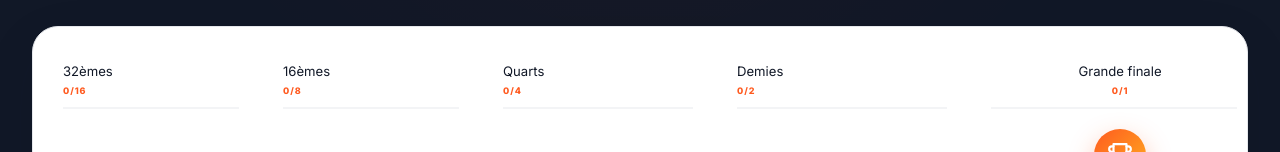
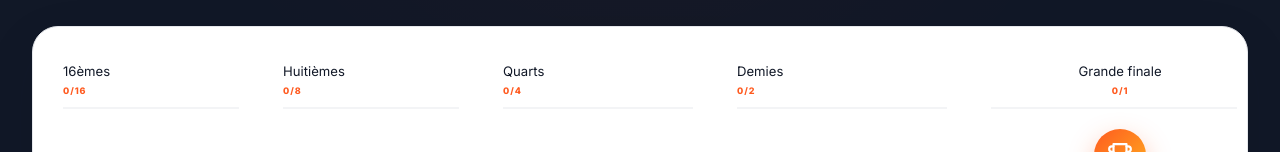
Before and after one commit to Emmanuel2-codeur/bataille-des-charos, a React (Vite) app: page /bracket in a window 1280 px wide. Shown: the part 295-447 px from the top of the page. Built offline with nearby package versions, Linux system fonts and the light colour scheme; no server answers; the database is empty.

Commit message:
mise a our 32em

```diff
--- a/src/components/BracketTree.jsx
+++ b/src/components/BracketTree.jsx
@@ -1,11 +1,11 @@
 import { CalendarClock, Clock3, Crosshair, Crown, Shield, Trophy, Zap } from 'lucide-react'
 
-// La phase finale se joue en 32èmes → 16èmes → quarts → demies → finale.
+// La phase finale se joue en 16èmes → huitièmes → quarts → demies → finale.
 // Chaque tour (sauf la finale) est scindé en deux moitiés symétriques (gauche/droite)
 // qui convergent vers la finale au centre, comme un vrai tableau de tournoi.
 const ROUNDS = [
-  { phase: 'trente_deuxieme', short: '32èmes', full: 16 },
-  { phase: 'seizieme', short: '16èmes', full: 8 },
+  { phase: 'trente_deuxieme', short: '16èmes', full: 16 },
+  { phase: 'seizieme', short: 'Huitièmes', full: 8 },
   { phase: 'quart', short: 'Quarts', full: 4 },
   { phase: 'demie', short: 'Demies', full: 2 },
 ]
@@ -86,7 +86,7 @@ function BracketSlot({ match, onSelect, incomingEdge, outgoing }) {
 }
 
 // side: 'left' (le flux sort vers la droite) ou 'right' (le flux sort vers la gauche, en miroir).
-// roundIndex: 0 = tour le plus large (32èmes), le dernier = demies.
+// roundIndex: 0 = tour le plus large (16èmes), le dernier = demies.
 function RoundColumn({ side, roundIndex, slots, meta, matchesCountLabel, onSelect }) {
   const half = slots.length
   const outEdge = side === 'left' ? 'right' : 'left'
--- a/src/components/FinalistsAdmin.jsx
+++ b/src/components/FinalistsAdmin.jsx
@@ -6,8 +6,8 @@ import {
 import { supabase } from '../lib/supabaseClient'
 
 const PHASES = [
-  { key: 'trente_deuxieme', label: '32èmes de finale', short: '32èmes', count: 16, previous: null },
-  { key: 'seizieme', label: '16èmes de finale', short: '16èmes', count: 8, previous: 'trente_deuxieme' },
+  { key: 'trente_deuxieme', label: '16èmes de finale', short: '16èmes', count: 16, previous: null },
+  { key: 'seizieme', label: 'Huitièmes de finale', short: 'Huitièmes', count: 8, previous: 'trente_deuxieme' },
   { key: 'quart', label: 'Quarts de finale', short: 'Quarts', count: 4, previous: 'seizieme' },
   { key: 'demie', label: 'Demi-finales', short: 'Demies', count: 2, previous: 'quart' },
   { key: 'finale', label: 'Grande finale', short: 'Finale', count: 1, previous: 'demie' },
@@ -319,7 +319,7 @@ export default function FinalistsAdmin({ players, onChanged, setError, setMessag
         </div>
 
         <div id="finalistes-programmer" className="final-schedule-panel rounded-2xl border border-charo-orange/30 bg-charo-orange/[0.035] p-5 mb-8">
-          <div className="flex items-center justify-between gap-3 mb-4"><div><h4 className="font-bold">{editingId ? `Modifier ${PHASES.find(p => p.key === phaseFilter)?.short || ''} — case ${targetPosition || ''}` : `Programmer → ${PHASES.find(p => p.key === (phaseFilter === 'all' ? 'trente_deuxieme' : phaseFilter))?.short || '32èmes'} ${targetPosition || ''}`}</h4><p className="text-xs text-ink-600">Après enregistrement, le match apparaît dans la case correspondante du tableau. C’est depuis cette case que tu le modifies et valides son score.</p></div>{editingId && <button onClick={() => { setEditingId(null); setEditingSnapshot(null); setForm(EMPTY_FORM); setTargetPosition(null) }} className="rank-action"><X size={14} /></button>}</div>
+          <div className="flex items-center justify-between gap-3 mb-4"><div><h4 className="font-bold">{editingId ? `Modifier ${PHASES.find(p => p.key === phaseFilter)?.short || ''} — case ${targetPosition || ''}` : `Programmer → ${PHASES.find(p => p.key === (phaseFilter === 'all' ? 'trente_deuxieme' : phaseFilter))?.short || '16èmes'} ${targetPosition || ''}`}</h4><p className="text-xs text-ink-600">Après enregistrement, le match apparaît dans la case correspondante du tableau. C’est depuis cette case que tu le modifies et valides son score.</p></div>{editingId && <button onClick={() => { setEditingId(null); setEditingSnapshot(null); setForm(EMPTY_FORM); setTargetPosition(null) }} className="rank-action"><X size={14} /></button>}</div>
           <form onSubmit={saveMatch} className="grid sm:grid-cols-2 lg:grid-cols-6 gap-3">
             <select value={phaseFilter === 'all' ? 'trente_deuxieme' : phaseFilter} onChange={e => { const phase = e.target.value; setPhaseFilter(phase); const meta = PHASES.find(p => p.key === phase); const used = new Set(matches.filter(m => m.phase === phase && m.id !== editingId).map(m => Number(m.bracket_position || 0))); setTargetPosition(Array.from({ length: meta.count }, (_, i) => i + 1).find(pos => !used.has(pos)) || 1) }} className="field">{PHASES.map(p => <option key={p.key} value={p.key}>{p.short}</option>)}</select>
             <select value={form.player1_id} onChange={e => setForm(f => ({ ...f, player1_id: e.target.value }))} className="field"><option value="">Joueur 1</option>{players.filter(p => p.is_qualified || p.id === form.player1_id).map(p => <option key={p.id} value={p.id}>{p.pseudo}</option>)}</select>
@@ -330,7 +330,7 @@ export default function FinalistsAdmin({ players, onChanged, setError, setMessag
           </form>
         </div>
 
-        <div id="finalistes-bracket-admin" className="final-admin-bracket"><div className="final-admin-bracket-head"><div><span className="eyebrow mb-2"><Trophy size={13} /> Tableau de gestion</span><h3 className="font-display text-2xl">32èmes → 16èmes → Quarts → Demies → Finale</h3><p className="text-sm text-ink-600 mt-1">Chaque case est un match aller-retour. Clique dessus pour saisir les kills et dégâts des deux manches, puis valider le score cumulé.</p></div><div className="final-admin-flow"><span>PROGRAMMÉ</span><b>→</b><span>VALIDÉ</span><b>→</b><span>VAINQUEUR</span></div></div><div className="grid lg:grid-cols-5 gap-4">
+        <div id="finalistes-bracket-admin" className="final-admin-bracket"><div className="final-admin-bracket-head"><div><span className="eyebrow mb-2"><Trophy size={13} /> Tableau de gestion</span><h3 className="font-display text-2xl">16èmes → Huitièmes → Quarts → Demies → Finale</h3><p className="text-sm text-ink-600 mt-1">Chaque case est un match aller-retour. Clique dessus pour saisir les kills et dégâts des deux manches, puis valider le score cumulé.</p></div><div className="final-admin-flow"><span>PROGRAMMÉ</span><b>→</b><span>VALIDÉ</span><b>→</b><span>VAINQUEUR</span></div></div><div className="grid lg:grid-cols-5 gap-4">
           {PHASES.map((phase) => {
             const rows = byPhase(phase.key)
             const next = previousWinners(phase.key)
--- a/src/pages/Admin.jsx
+++ b/src/pages/Admin.jsx
@@ -25,8 +25,8 @@ const MATCH_TYPES = [
 ]
 const PHASES = [
   { value: 'poule', label: 'Poule' },
-  { value: 'trente_deuxieme', label: '32ème de finale' },
-  { value: 'seizieme', label: 'Seizième de finale' },
+  { value: 'trente_deuxieme', label: '16ème de finale' },
+  { value: 'seizieme', label: 'Huitième de finale' },
   { value: 'quart', label: 'Quart de finale' },
   { value: 'demie', label: 'Demi-finale' },
   { value: 'finale', label: 'Finale' },
--- a/src/pages/Finalistes.jsx
+++ b/src/pages/Finalistes.jsx
@@ -25,7 +25,7 @@ export default function Finalistes() {
       <div className="max-w-7xl mx-auto px-5 lg:px-8">
         <div className="finalists-public-hero">
           <span className="eyebrow mb-4"><Trophy size={13}/> Phase finale</span>
-          <div className="flex flex-col lg:flex-row lg:items-end justify-between gap-6"><div><h1 className="font-display text-5xl md:text-6xl text-ink-700">LES 32 <span className="text-charo-orange">FINALISTES</span></h1><p className="text-ink-600 max-w-2xl mt-4">Les 32 joueurs choisis par l’administration s’affrontent désormais en élimination directe : 32èmes, 16èmes, quarts, demi-finales puis grande finale.</p></div><Link to="/bracket" className="btn-primary"><Trophy size={16}/> Voir le bracket</Link></div>
+          <div className="flex flex-col lg:flex-row lg:items-end justify-between gap-6"><div><h1 className="font-display text-5xl md:text-6xl text-ink-700">LES 32 <span className="text-charo-orange">FINALISTES</span></h1><p className="text-ink-600 max-w-2xl mt-4">Les 32 joueurs choisis par l’administration s’affrontent désormais en élimination directe : 16èmes, huitièmes, quarts, demi-finales puis grande finale.</p></div><Link to="/bracket" className="btn-primary"><Trophy size={16}/> Voir le bracket</Link></div>
         </div>
         {loading ? <div className="py-20 flex justify-center"><LoaderCircle className="animate-spin text-charo-orange"/></div> : <>
           <div className="grid sm:grid-cols-2 lg:grid-cols-4 gap-4 mt-10">
--- a/src/pages/Historique.jsx
+++ b/src/pages/Historique.jsx
@@ -6,8 +6,8 @@ import { supabase } from '../lib/supabaseClient'
 
 const phaseLabels = {
   poule: 'Poule',
-  trente_deuxieme: '32ème',
-  seizieme: '16ème',
+  trente_deuxieme: '16ème',
+  seizieme: 'Huitième',
   quart: 'Quart',
   demie: 'Demi-finale',
   finale: 'Finale',
--- a/src/pages/Landing.jsx
+++ b/src/pages/Landing.jsx
@@ -26,7 +26,7 @@ const formatCards = [
   {
     icon: Trophy,
     title: 'Phases Finales',
-    text: 'Arbre à élimination directe pour les 32 finalistes choisis par l’administration : 32èmes, 16èmes, quarts, demies et grande finale.',
+    text: 'Arbre à élimination directe pour les 32 finalistes choisis par l’administration : 16èmes, huitièmes, quarts, demies et grande finale.',
   },
   {
     icon: Crosshair,
--- a/src/pages/Reglement.jsx
+++ b/src/pages/Reglement.jsx
@@ -9,7 +9,7 @@ const sections = [
     items: [
       '40 joueurs répartis en 10 groupes (A à J) de 4 joueurs.',
       'Phase de poules en championnat : chaque joueur affronte les 3 autres de son groupe.',
-      'Phases finales : élimination directe pour les 32 finalistes choisis par l’administration (32èmes, 16èmes, quarts, demies, finale).',
+      'Phases finales : élimination directe pour les 32 finalistes choisis par l’administration (16èmes, huitièmes, quarts, demies, finale).',
     ],
   },
   {
@@ -33,7 +33,7 @@ const sections = [
     icon: Trophy,
     title: '4. Déroulement des phases finales',
     items: [
-      '32èmes de finale à partir des 32 joueurs choisis par l’administration.',
+      '16èmes de finale à partir des 32 joueurs choisis par l’administration.',
       'Progression par élimination directe jusqu\'à la grande finale.',
       'Navigation de l\'arbre par swipe horizontal sur mobile.',
     ],
```
